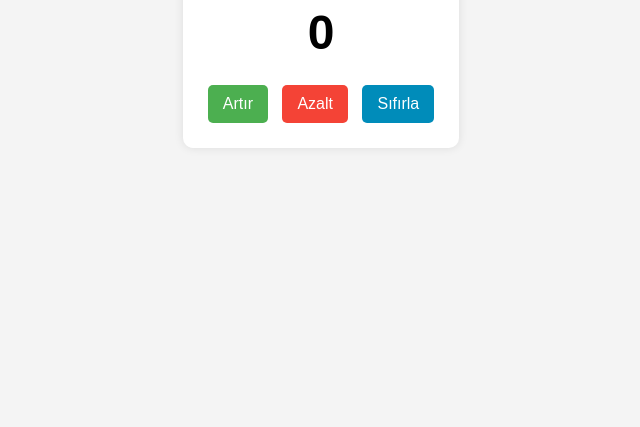
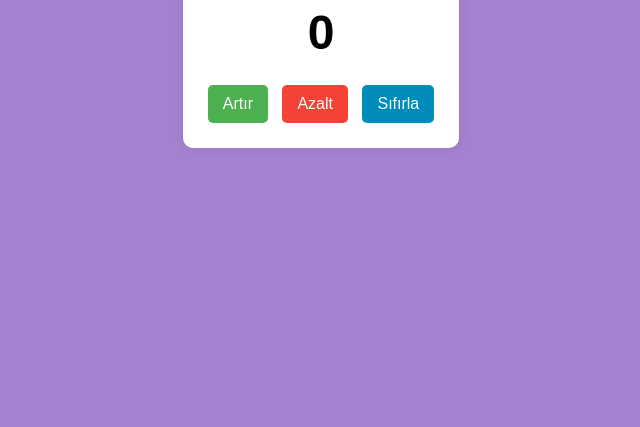
Before and after one commit to yesimbozkurt/counter, a website built with Vite: page src/index.html in a window 1280 px wide. Shown: the part 373-800 px from the top of the page, without its empty margins (319-959 px from the left). Built offline with nearby package versions, Linux system fonts and the light colour scheme.

Commit message:
Change background color to #a582d0 in style.css

```diff
--- a/src/style.css
+++ b/src/style.css
@@ -1,7 +1,7 @@
 body {
   font-family: Arial, sans-serif;
   text-align: center;
-  background-color: #f4f4f4;
+  background-color: #a582d0;
   margin: 0;
   padding: 0;
   display: flex;
```
